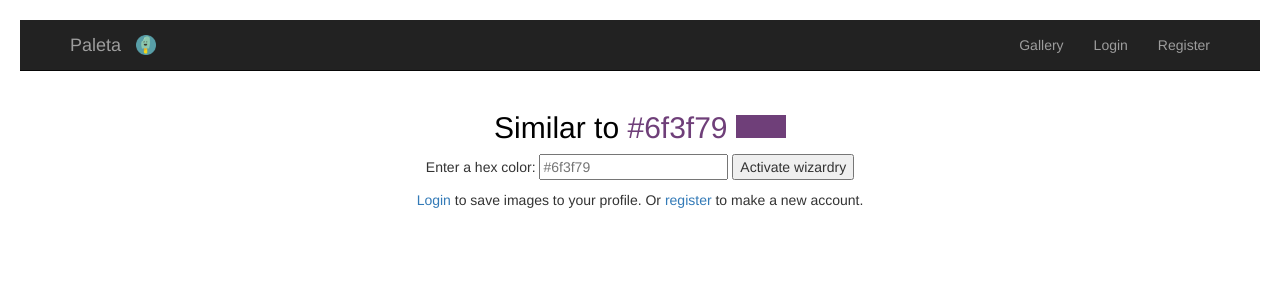
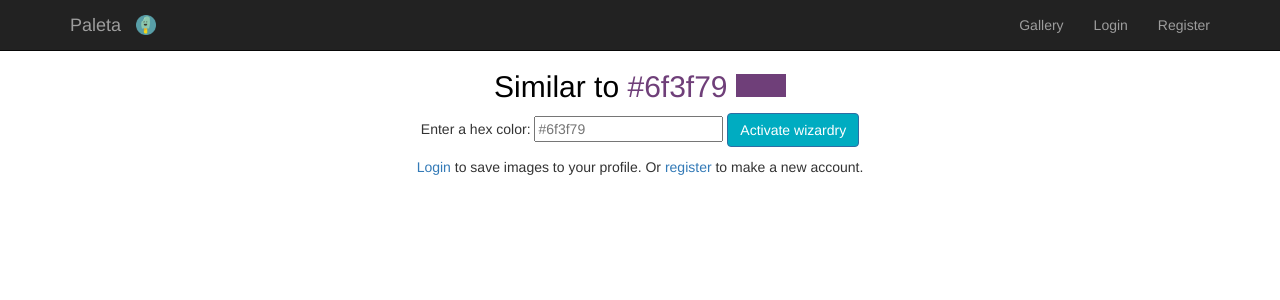
Before and after one commit to jahlela/paleta, a Flask app: page /image_filter in a window 1280 px wide. Shown: the top 300 px of the page. Run offline with Flask 2, Linux system fonts and the light colour scheme; data that the repository does not hold is empty; some libraries are stand-ins or nearby versions.

Commit message:
Added styling changes to menu and homepage. Moved add_user_image_to_db to a methodclass.

```diff
--- a/app.py
+++ b/app.py
@@ -80,27 +80,15 @@ def analyze_photo():
                Please try a different one.")
         return redirect('/')
 
+    # Add image to db and save resulting image_id
+    image_id = Image.add_image_to_db(file_name)
     # make db entry for each color
     Color.add_colors_to_db(colors)
-
-    # Add image to db and save resulting image_id
-    image_id = Image.add_image_to_db(file_name)
-
+    # Add image colors to db
     ImageColor.add_image_colors_to_db(image_id, colors)
-
-    # Grab user_id if a user is logged in
+    # If user is logged in, add a user_image record if none already exists
     if session["logged_in"]:
-        user_id = session["user_id"]
-
-        # Query the database for a previous record of this photo and user
-        userimage_in_db = UserImage.query.filter(UserImage.user_id==user_id,
-                                            UserImage.image_id==image_id).first()
-
-        if not userimage_in_db:
-            new_user_image = UserImage(user_id=user_id, image_id=image_id)
-            db.session.add(new_user_image)
-            db.session.commit()
-
+        add_user_image_to_db(session["user_id"], image_id)
     # This must be a list, even though there is only one element
     new_photo = [Image.query.filter(Image.file_name==file_name).first()]
 
--- a/static/styles.css
+++ b/static/styles.css
@@ -9,6 +9,7 @@ html {
 body {
     /*background-color: black;*/
     /*color: white;*/
+    margin-top: 30px;
 }
 
 .container {
@@ -39,6 +40,17 @@ h1 img.logo {
     font-size: 50px;
 }
 
+.btn {
+    background-color: #00acc1;
+}
+
+.btn:hover {
+    background-color: #589ea7;
+}
+
+.navbar {
+    color: #00acc1;
+}
 /* *********** Specialized Elements *********** */
 
 #welcome-section .center {
@@ -90,10 +102,6 @@ form.palette-square-form {
 }
 
 .palette-color-text {
-    display: none;
-}
-
-.palette-color-text {
     display: initial;
 }
 
--- a/templates/base.html
+++ b/templates/base.html
@@ -10,7 +10,8 @@
 
 
 <header>
-    <div class="navbar navbar-inverse navbar-static-top">
+    <nav class="navbar navbar-fixed-top navbar-inverse">
+    <!-- <nav class="navbar  navbar-light bg-faded"> -->
         <div class="container">
 
             <div class="navbar-header">
@@ -35,7 +36,7 @@
             </div>
 
         </div>
-    </div>
+    </nav>
 
 
     <!-- jQuery Login Modal -->
@@ -90,6 +91,7 @@
 
 <script src="http://code.jquery.com/jquery.js"></script>
 <script src="http://maxcdn.bootstrapcdn.com/bootstrap/3.3.4/js/bootstrap.min.js"></script>
+<script src="script.js"></script>
 
 </body>
 </html>
--- a/templates/homepage.html
+++ b/templates/homepage.html
@@ -15,7 +15,7 @@
 <section id="submit-image-section">
     <form action="/" method="POST">
         <input type="text" name="URL" placeholder="URL" style="width: 300px;" />
-        <input type="submit" value="Create Palette" />
+        <input type="submit" class="btn btn-primary" value="Create Palette" />
     </form>
 </section>
 
--- a/templates/image_filter.html
+++ b/templates/image_filter.html
@@ -6,8 +6,8 @@
   </h2>
 
     <form action='/image_filter' method="GET">
-        <p>Enter a hex color:  <input type="text" name="hex_color" placeholder="#6f3f79">
-        <input type="submit" value="Activate wizardry"></input>
+        <p>Enter a hex color:  <input type="text" name="hex_color" placeholder="{{ hex_color }}">
+        <input class="btn btn-primary" type="submit" value="Activate wizardry"></input>
         </p>
     </form>
 
```
Also changed, not shown: model.py (+15 -1 lines).
